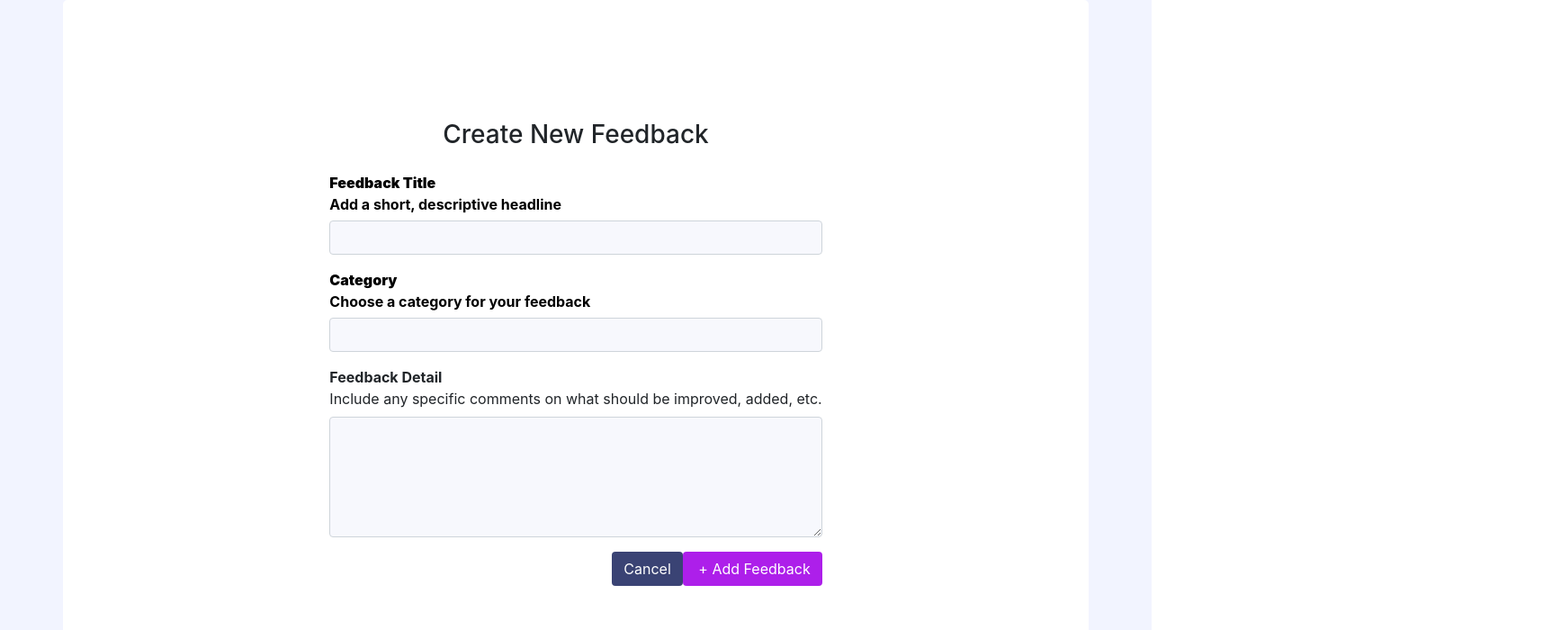
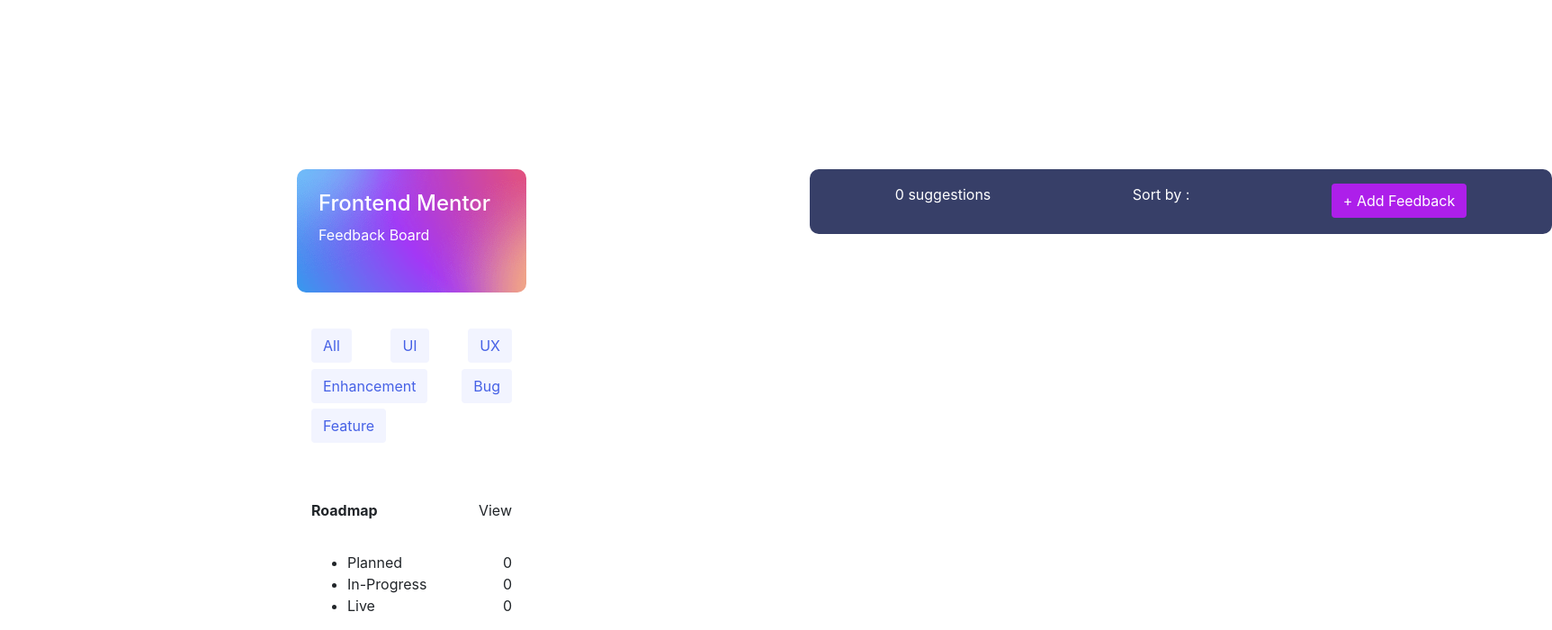
Before and after one commit to Caleb-Kwarteng/product-feedback-team, a React (Create React App) app in the folder client/: page /All in a window 1280 px wide. Shown: the top 700 px of the page at 90% size, 1725 px wide, since content can reach past the window. Built offline with nearby package versions, Linux system fonts and the light colour scheme.

Commit message:
changes to frontend

```diff
--- a/client/src/App.css
+++ b/client/src/App.css
@@ -48,16 +48,31 @@
 }
 /*New Feedback Form styles*/
 .addNewFormContainer{
-  border-radius: 5px;
+/*  border-radius: 5px;
  display: flex;
   align-items: center;
   justify-content: center;
   flex-direction: column;
   background-color: white;
-  height: 100vh;
+  height: 100vh;*/
+  position: absolute;
+  width: 540px;
+  height: 745px;
+  top: 92px;
+  left: 450px;
 
 
 }
+
+.textInput{
+  height: 48px;
+width: 456px;
+left: 42px;
+top: 213px;
+border-radius: 5px;
+
+}
+
 .addNewFormContainer input{
   background-color: #F7F8FD;
 }
@@ -73,14 +88,20 @@
 
 /*Feedback category Nav*/
 .navDiv{
+
 position: absolute;
 width: 255px;
 height: 166px;
+left: 165px;
 top: 255px;
-  left: 165px;
+
+background: #FFFFFF;
+border-radius: 10px;
+
 display: flex;
 flex-wrap: wrap;
 justify-content: space-between;
+
 }
 
 .btnHover:hover{
@@ -130,6 +151,8 @@
   height: 178px;
   left: 165px;
   top: 445px;
+  background: #FFFFFF;
+border-radius: 10px;
 }
 
 .header{
@@ -328,3 +351,22 @@
   background-size: cover;
   background-repeat: no-repeat;
 }
+
+/*Suggestions Page FIlled*/
+.suggestionsLeft{
+position: absolute;
+width: 255px;
+height: 529px;
+left: 165px;
+top: 94px;
+
+}
+
+.suggestionsRight{
+  position: absolute;
+width: 825px;
+height: 72px;
+left: 450px;
+top: 94px;
+
+}
--- a/client/src/App.js
+++ b/client/src/App.js
@@ -17,6 +17,7 @@
 import EmptySuggestions from "./components/suggestionsPage/sharedComponents/EmptySuggestions";
 import SignUpForm from "./components/signUpForm/SignUpForm";
 import LoginForm from "./components/loginForm/LoginForm";
+import SuggestionsPage from "./components/suggestionsPage/SuggestionsPage";
 
 function App() {
   const [feedbacks, setFeedbacks] = useState([]);
@@ -47,6 +48,7 @@
   };
   return (
     <>
+      <SuggestionsPage />
       {/* <FeedbackDetailPage feedbacks={feedbacks} addFeedback={addFeedback} /> */}
       {/* <SignUpPage signUp={signUp} setSignUp={setSignUp} /> */}
       {/* {<div className="suggestionsEmpty">
@@ -82,7 +84,7 @@
       <Outlet />} */}
       {/*  <SignUpForm /> */}
       {/*  <LoginForm /> */}
-      <FeedbackDetailPage />
+      {/* <FeedbackDetailPage /> */}
     </>
   );
 }
--- a/client/src/components/NewFeedBackForm/NewFeedbackForm.js
+++ b/client/src/components/NewFeedBackForm/NewFeedbackForm.js
@@ -26,7 +26,7 @@
               </label>
               <input
                 type="text"
-                class="form-control"
+                class="form-control textInput"
                 value={title}
                 name="title"
                 onChange={(e) => setTitle(e.target.value)}
@@ -64,10 +64,8 @@
 
             <div class="mb-3 mt-3 btnDiv">
               <div>
-                {" "}
                 <CancelBtn />
-              </div>
-
+              </div>{" "}
               <div>
                 {/* <AddFeedbackBtn />*/}
                 <input
--- /dev/null
+++ b/client/src/components/Suggestion.js
@@ -0,0 +1,5 @@
+const Suggestion = () => {
+  return <></>;
+};
+
+export default Suggestion;
--- a/client/src/components/signUpForm/SignUpForm.js
+++ b/client/src/components/signUpForm/SignUpForm.js
@@ -29,7 +29,12 @@
   };
 
   return (
-    <div className="form-content-right">
+    <>
+      <div class="container-fluid" style={{ height: "100vh" }}>
+        <div class="row">
+          <div class="col pt-5">
+            <h2 style={{ textAlign: "center" }}>PRODUCT FEEDBACK APP</h2>{" "}
+            <h2 className="p-5 pt-5 text-center">SIGN UP HERE</h2>{" "}
             <form className="form p-4 row" onSubmit={handleSubmit}>
               <div className="form-inputs mb-3 ">
                 <label for="fullname" className="form-label">
@@ -91,6 +96,19 @@
               </span>
             </form>
           </div>
+          <div class="col loginForm">
+            <div
+              style={{
+                display: "flex",
+                justifyContent: "center",
+                alignItems: "center",
+                color: "white",
+              }}
+            ></div>
+          </div>
+        </div>
+      </div>
+    </>
   );
 };
 
--- a/client/src/components/suggestionsPage/SuggestionsPage.js
+++ b/client/src/components/suggestionsPage/SuggestionsPage.js
@@ -1,5 +1,63 @@
-const suggestionsPage = () => {
-  return <></>;
+import AllBtn from "../buttons/AllBtn";
+import BugBtn from "../buttons/BugBtn";
+import EnhancementBtn from "../buttons/EnhancementBtn";
+import FeatureBtn from "../buttons/FeatureBtn";
+import UIBtn from "../buttons/UIBtn";
+import UXBtn from "../buttons/UXBtn";
+import Board from "./sharedComponents/Board";
+import Header from "./sharedComponents/Header";
+import Roadmap from "./sharedComponents/Roadmap";
+
+const SuggestionsPage = () => {
+  return (
+    <>
+      <div
+        className="container-fluid"
+        style={{
+          backgroundCOlor: "background: #F2F2F2;",
+          display: "flex",
+          justifyContent: "space-around",
+        }}
+      >
+        <div className="suggestionsLeft">
+          <Board />
+
+          <div className="navDiv p-3">
+            <div>
+              <AllBtn />
+            </div>
+
+            <div>
+              <UIBtn />
+            </div>
+
+            <div>
+              <UXBtn />
+            </div>
+
+            <div>
+              <EnhancementBtn />
+            </div>
+
+            <div>
+              <BugBtn />
+            </div>
+
+            <div>
+              <FeatureBtn />
+            </div>
+          </div>
+
+          <div className="raodmap">
+            <Roadmap />
+          </div>
+        </div>
+        <div className="suggestionsRight">
+          <Header />
+        </div>
+      </div>
+    </>
+  );
 };
 
-export default suggestionsPage;
+export default SuggestionsPage;
--- a/client/src/components/suggestionsPage/sharedComponents/Roadmap.js
+++ b/client/src/components/suggestionsPage/sharedComponents/Roadmap.js
@@ -15,7 +15,7 @@
           }}
         >
           <ul>
-            <li>Planned</li>
+            <li className="listColor">Planned</li>
             <li>In-Progress</li>
             <li>Live</li>
           </ul>
--- a/client/src/index.js
+++ b/client/src/index.js
@@ -14,6 +14,12 @@
 const root = ReactDOM.createRoot(document.getElementById("root"));
 root.render(
   <BrowserRouter>
+    <App />
+  </BrowserRouter>
+);
+/**
+   * Buttons
+   * <BrowserRouter>
     <Routes>
       <Route path="/" element={<App />}>
         <Route path="All" element={<SuggestionsPage />} />
@@ -25,8 +31,7 @@
       </Route>
     </Routes>
   </BrowserRouter>
-);
-
+   */
 /**  <React.StrictMode>
     <App />
   </React.StrictMode> */
```
Also changed, not shown: 1 other file (tests, documents, lock files or other folders). Lines whose indentation alone changed are shown as unchanged.
